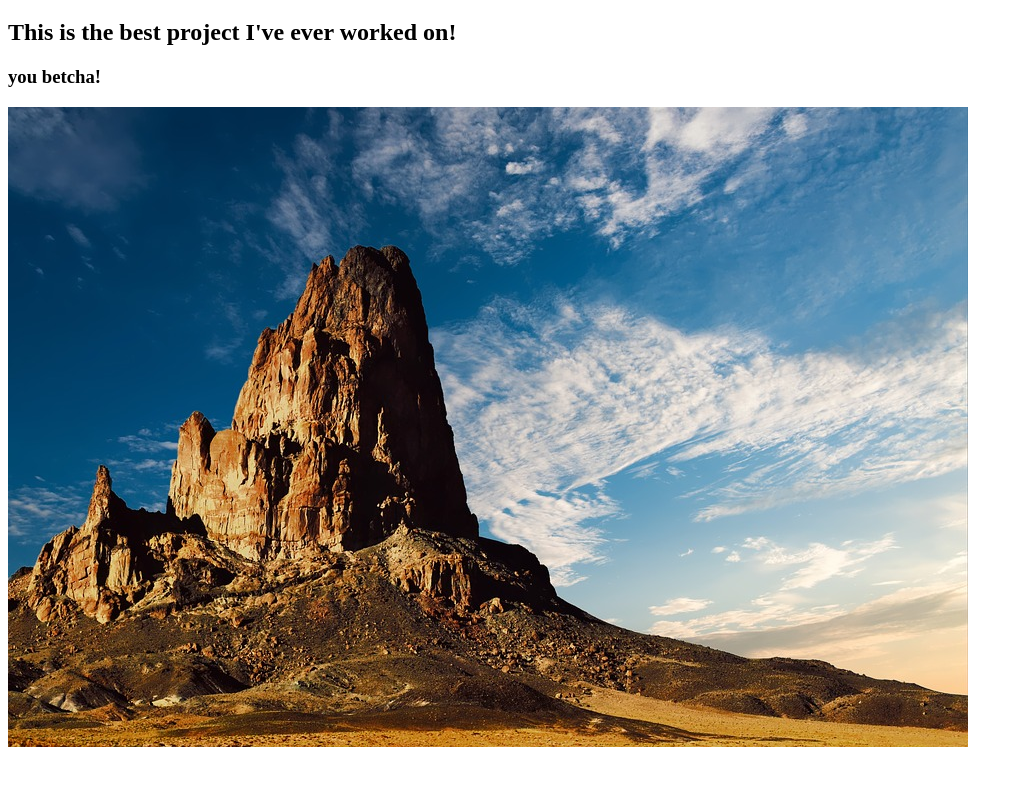
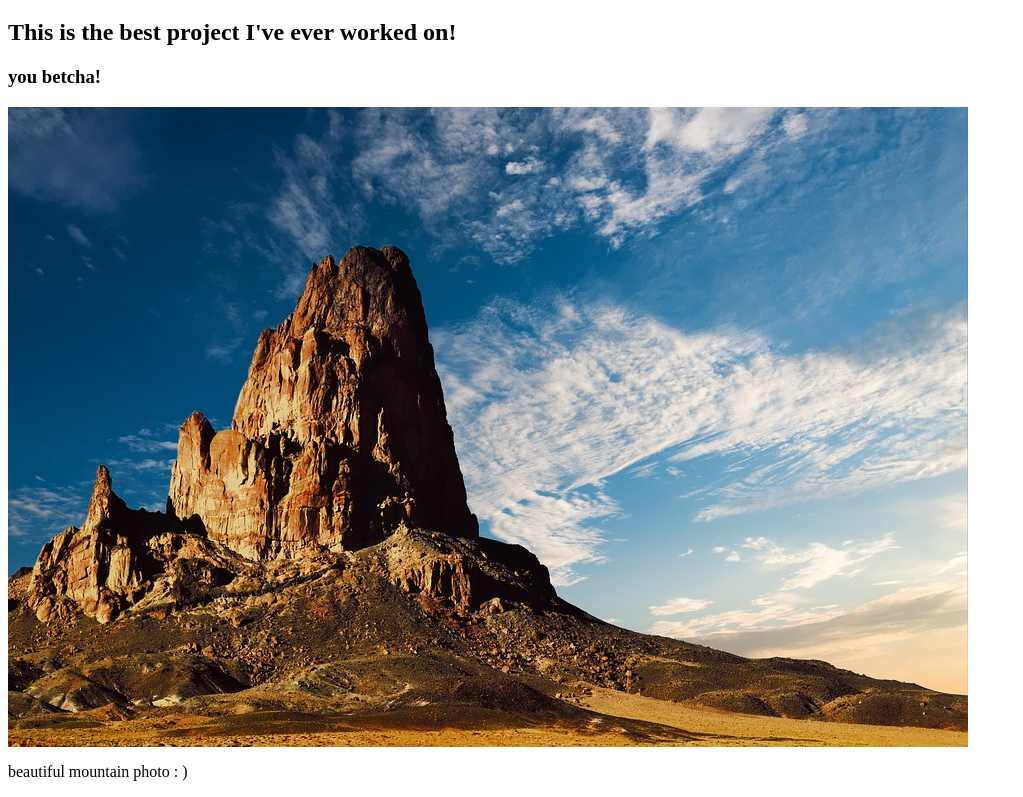
Before and after one commit to Tay14/Tay14_testsite, a plain HTML site: page index.html in a window 1280 px wide. Shown: the part 87-884 px from the top of the page, without its empty margins (0-1023 px from the left). Before the commit the page ends 842 px from the top, so only its background shows below. Drawn offline with Linux system fonts and the light colour scheme.

Commit message:
I approve the mountain

```diff
--- a/index.html
+++ b/index.html
@@ -4,4 +4,5 @@
 	<h2>This is the best project I've ever worked on!</h2>
 	<h3>you betcha!</h3>
 	<img src="img/mountain.jpg">
+	<p>beautiful mountain photo : ) </p>
 </html>
```
